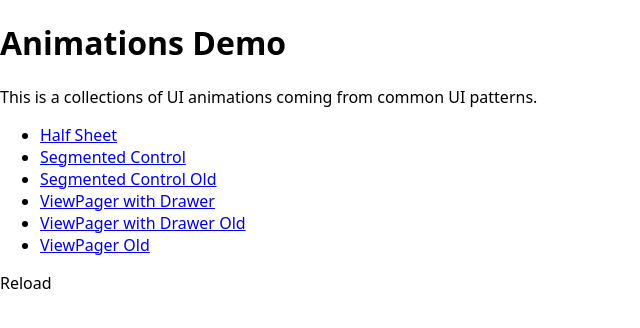
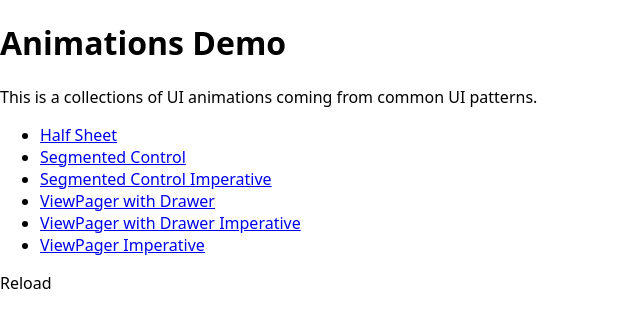
Before and after one commit to ayroblu/animations-demo-react, a React (Vite) app: page / in a window 1280 px wide. Shown: the top 328 px of the page, without its empty margins (0-640 px from the left). Built offline with nearby package versions, Linux system fonts and the light colour scheme.

Commit message:
rename old to imperative

```diff
--- a/src/App.tsx
+++ b/src/App.tsx
@@ -18,18 +18,18 @@ function App() {
           <Link to={routes.segmentedControl}>Segmented Control</Link>
         </li>
         <li>
-          <Link to={routes.segmentedControlOld}>Segmented Control Old</Link>
+          <Link to={routes.segmentedControlImperative}>Segmented Control Imperative</Link>
         </li>
         <li>
           <Link to={routes.viewPagerWithDrawer}>ViewPager with Drawer</Link>
         </li>
         <li>
-          <Link to={routes.viewPagerWithDrawerOld}>
-            ViewPager with Drawer Old
+          <Link to={routes.viewPagerWithDrawerImperative}>
+            ViewPager with Drawer Imperative
           </Link>
         </li>
         <li>
-          <Link to={routes.viewPagerOld}>ViewPager Old</Link>
+          <Link to={routes.viewPagerImperative}>ViewPager Imperative</Link>
         </li>
       </ul>
 
--- a/src/components/DragDrawerOld.tsx
+++ b/src/components/DragDrawerImperative.tsx
@@ -1,5 +1,5 @@
 import { Drawer } from "../components/Drawer";
-import styles from "./DragDrawerOld.module.css";
+import styles from "./DragDrawerImperative.module.css";
 import React from "react";
 import {
   DragHandler,
@@ -12,7 +12,7 @@ import {
 } from "../lib/utils/animations";
 
 type Props = { drawerContent: React.ReactNode; children: React.ReactNode };
-export function DragDrawerOld(props: Props) {
+export function DragDrawerImperative(props: Props) {
   const drawerProps = useDragDrawer();
   return (
     <Drawer
--- a/src/components/DragViewPagerOld.tsx
+++ b/src/components/DragViewPagerImperative.tsx
@@ -13,7 +13,7 @@ import {
 import { getTransform } from "../lib/utils";
 
 type Props = Pick<React.ComponentProps<typeof ViewPager>, "pages" | "header">;
-export function DragViewPagerOld(props: Props) {
+export function DragViewPagerImperative(props: Props) {
   const viewPagerProps = useDragViewPager(props.pages.length);
   return <ViewPager {...props} {...viewPagerProps} />;
 }
--- a/src/routes/SegmentedControlOld.tsx
+++ b/src/routes/SegmentedControlImperative.tsx
@@ -8,7 +8,7 @@ import {
 import { getTransform } from "../lib/utils";
 import iosStyles from "../components/IosPadding.module.css";
 
-export function SegmentedControlOldRoute() {
+export function SegmentedControlImperativeRoute() {
   const [, setValue] = React.useState<string>();
   const handleChange = React.useCallback((value: string) => {
     setValue(value);
@@ -17,11 +17,11 @@ export function SegmentedControlOldRoute() {
   return (
     <div className={iosStyles.fullPadding}>
       <Link to="/">&lt; Home</Link>
-      <h1>Segmented Control Old demo</h1>
+      <h1>Segmented Control Imperative demo</h1>
 
       <p>
-        This is "old" in the sense that it uses traditional translate transition
-        rather than view transitions api
+        This is "imperative" in the sense that it uses traditional translate
+        transition rather than view transitions api
       </p>
 
       <SegmentedControl
--- a/src/routes/ViewPagerOld.tsx
+++ b/src/routes/ViewPagerImperative.tsx
@@ -1,11 +1,11 @@
-import styles from "./ViewPagerOld.module.css";
+import styles from "./ViewPagerImperative.module.css";
 import { LeftButton, Page } from "../components/ViewPagerWithDrawerShared";
-import { DragViewPagerOld } from "../components/DragViewPagerOld";
+import { DragViewPagerImperative } from "../components/DragViewPagerImperative";
 import iosStyles from "../components/IosPadding.module.css";
 import { cn } from "../lib/utils";
 
-export function ViewPagerOldRoute() {
-  return <DragViewPagerOld pages={pages} header={header} />;
+export function ViewPagerImperativeRoute() {
+  return <DragViewPagerImperative pages={pages} header={header} />;
 }
 
 const header = (
--- a/src/routes/ViewPagerWithDrawerOld.tsx
+++ b/src/routes/ViewPagerWithDrawerImperative.tsx
@@ -1,19 +1,19 @@
-import styles from "./ViewPagerWithDrawerOld.module.css";
+import styles from "./ViewPagerWithDrawerImperative.module.css";
 import {
   DrawerContent,
   LeftButton,
   Page,
 } from "../components/ViewPagerWithDrawerShared";
-import { DragDrawerOld } from "../components/DragDrawerOld";
-import { DragViewPagerOld } from "../components/DragViewPagerOld";
+import { DragDrawerImperative } from "../components/DragDrawerImperative";
+import { DragViewPagerImperative } from "../components/DragViewPagerImperative";
 import iosStyles from "../components/IosPadding.module.css";
 import { cn } from "../lib/utils";
 
-export function ViewPagerWithDrawerOldRoute() {
+export function ViewPagerWithDrawerImperativeRoute() {
   return (
-    <DragDrawerOld drawerContent={drawerContent}>
-      <DragViewPagerOld pages={pages} header={header} />
-    </DragDrawerOld>
+    <DragDrawerImperative drawerContent={drawerContent}>
+      <DragViewPagerImperative pages={pages} header={header} />
+    </DragDrawerImperative>
   );
 }
 
--- a/src/routes/index.tsx
+++ b/src/routes/index.tsx
@@ -2,19 +2,19 @@ import { createBrowserRouter } from "react-router-dom";
 import App from "../App";
 import { HalfSheetRoute } from "./HalfSheet";
 import { SegmentedControlRoute } from "./SegmentedControl";
-import { SegmentedControlOldRoute } from "./SegmentedControlOld";
+import { SegmentedControlImperativeRoute } from "./SegmentedControlImperative";
 import { ViewPagerWithDrawerRoute } from "./ViewPagerWithDrawer";
-import { ViewPagerWithDrawerOldRoute } from "./ViewPagerWithDrawerOld";
-import { ViewPagerOldRoute } from "./ViewPagerOld";
+import { ViewPagerWithDrawerImperativeRoute } from "./ViewPagerWithDrawerImperative";
+import { ViewPagerImperativeRoute } from "./ViewPagerImperative";
 
 export const routes = {
   root: "/",
   halfSheet: "/half-sheet",
   segmentedControl: "/segmented-control",
-  segmentedControlOld: "/segmented-control-old",
-  viewPagerOld: "/view-pager-old",
+  segmentedControlImperative: "/segmented-control-imperative",
+  viewPagerImperative: "/view-pager-imperative",
   viewPagerWithDrawer: "/view-pager-drawer",
-  viewPagerWithDrawerOld: "/view-pager-drawer-old",
+  viewPagerWithDrawerImperative: "/view-pager-drawer-imperative",
 };
 export const router = createBrowserRouter(
   [
@@ -31,20 +31,20 @@ export const router = createBrowserRouter(
       element: <SegmentedControlRoute />,
     },
     {
-      path: routes.segmentedControlOld,
-      element: <SegmentedControlOldRoute />,
+      path: routes.segmentedControlImperative,
+      element: <SegmentedControlImperativeRoute />,
     },
     {
-      path: routes.viewPagerOld,
-      element: <ViewPagerOldRoute />,
+      path: routes.viewPagerImperative,
+      element: <ViewPagerImperativeRoute />,
     },
     {
       path: routes.viewPagerWithDrawer,
       element: <ViewPagerWithDrawerRoute />,
     },
     {
-      path: routes.viewPagerWithDrawerOld,
-      element: <ViewPagerWithDrawerOldRoute />,
+      path: routes.viewPagerWithDrawerImperative,
+      element: <ViewPagerWithDrawerImperativeRoute />,
     },
   ],
   { basename: import.meta.env.BASE_URL },
```
Also changed, not shown: src/components/DragDrawerImperative.module.css (renamed from src/components/DragDrawerOld.module.css), src/routes/ViewPagerImperative.module.css (renamed from src/routes/ViewPagerOld.module.css), src/routes/ViewPagerWithDrawerImperative.module.css (renamed from src/routes/ViewPagerWithDrawerOld.module.css).
